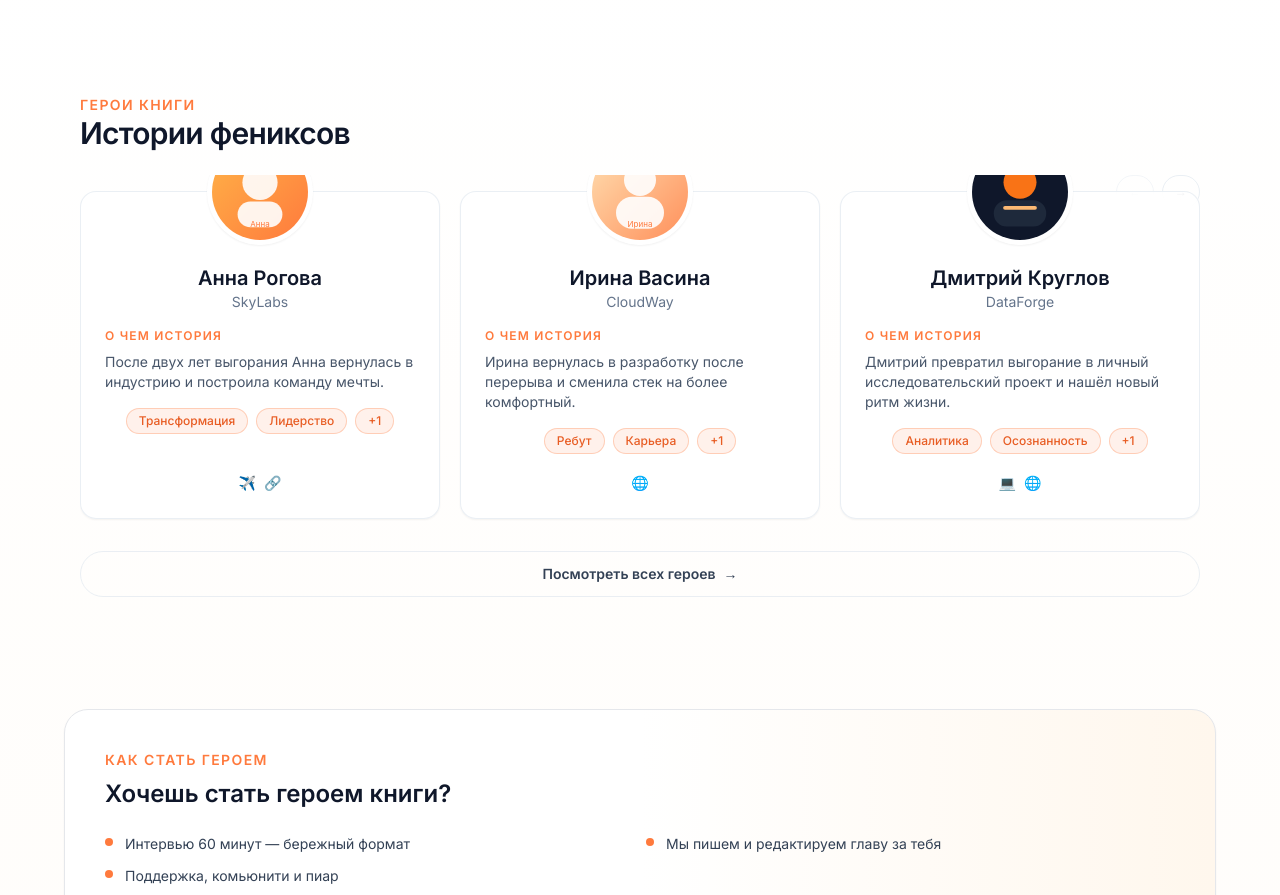
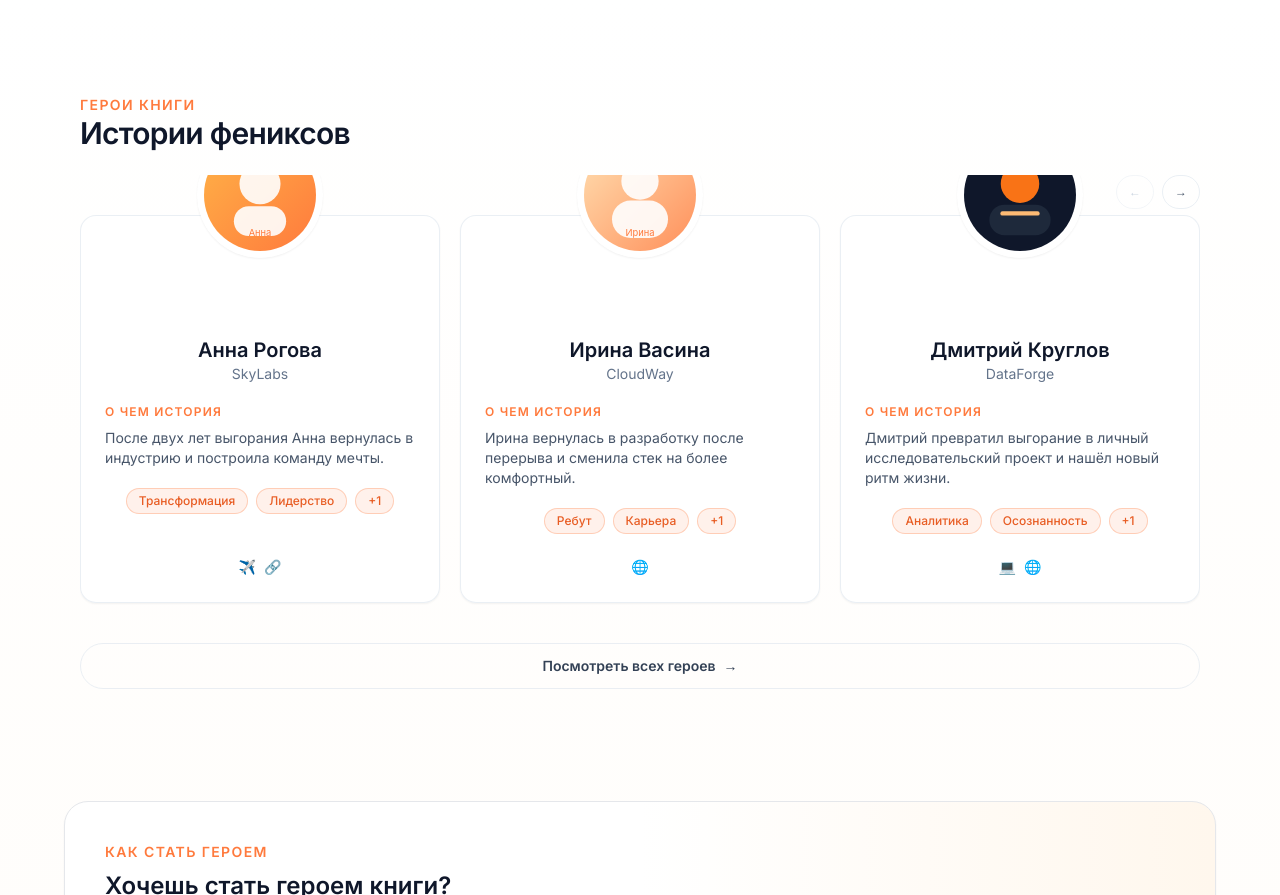
Before and after one commit to spiderpoul/phoenix-project-site, a Next.js app: page / in a window 1280 px wide. Shown: the part 1260-2155 px from the top of the page. Built offline with nearby package versions, Linux system fonts and the light colour scheme.

Commit message:
Enlarge hero avatars and spacing

```diff
--- a/components/HeroCard.js
+++ b/components/HeroCard.js
@@ -19,25 +19,25 @@ export default function HeroCard({ hero, variant = 'full' }) {
   return (
     <Link
       href={`/heroes/${hero.slug}`}
-      className="card card-hover group relative flex h-full flex-col gap-4 overflow-visible px-6 pb-6 pt-16"
+      className="card card-hover group relative flex h-full flex-col gap-5 overflow-visible px-6 pb-6 pt-24"
     >
-      <div className="absolute left-1/2 top-0 flex -translate-x-1/2 -translate-y-1/2 items-center justify-center">
-        <div className="rounded-full border border-white bg-white p-1 shadow-sm dark:border-slate-900 dark:bg-slate-900">
+      <div className="absolute left-1/2 top-0 z-10 flex -translate-x-1/2 -translate-y-2/3 items-center justify-center">
+        <div className="rounded-full border border-white bg-white p-1.5 shadow-sm dark:border-slate-900 dark:bg-slate-900">
           <img
             src={hero.photo}
             alt={hero.name}
-            className="h-20 w-20 rounded-full object-cover sm:h-24 sm:w-24"
+            className="h-24 w-24 rounded-full object-cover sm:h-28 sm:w-28"
             loading="lazy"
           />
         </div>
       </div>
-      <div className="mt-2 flex flex-col items-center text-center">
+      <div className="mt-6 flex flex-col items-center text-center">
         <h3 className="text-xl font-semibold text-slate-900 dark:text-white">{hero.name}</h3>
         {hero.company && <p className="text-sm text-slate-500 dark:text-slate-300">{hero.company}</p>}
       </div>
       <div className="space-y-2 text-sm text-slate-600 dark:text-slate-200">
         <p className="text-xs font-semibold uppercase tracking-widest text-ember-500">О чем история</p>
-        <p className={`${variant === 'compact' ? 'line-clamp-3' : 'line-clamp-4'}`}>
+        <p className={`${variant === 'compact' ? 'line-clamp-4' : 'line-clamp-5'}`}>
           {hero.short_phrase}
         </p>
       </div>
--- a/components/HeroesSlider.js
+++ b/components/HeroesSlider.js
@@ -67,7 +67,7 @@ export default function HeroesSlider({ heroes }) {
       </div>
       <div
         ref={listRef}
-        className="no-scrollbar flex gap-5 overflow-x-auto scroll-smooth pb-2 pt-4"
+        className="no-scrollbar flex gap-5 overflow-x-auto scroll-smooth pb-4 pt-10"
         role="list"
         aria-label="Список героев"
       >
```
